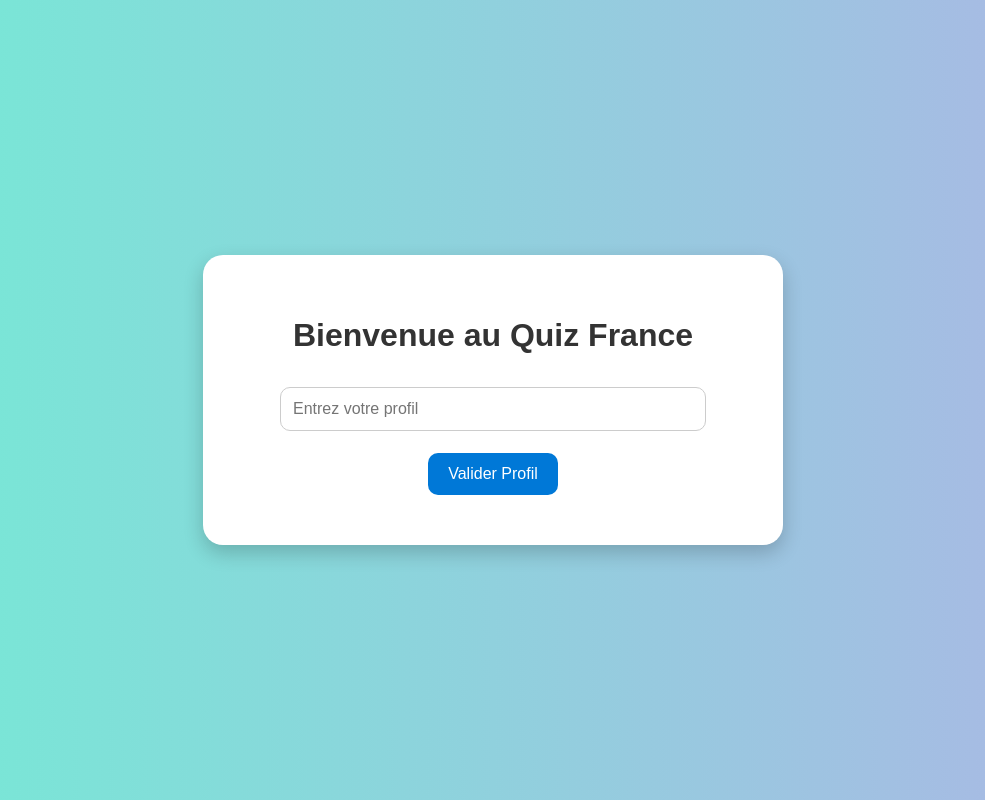
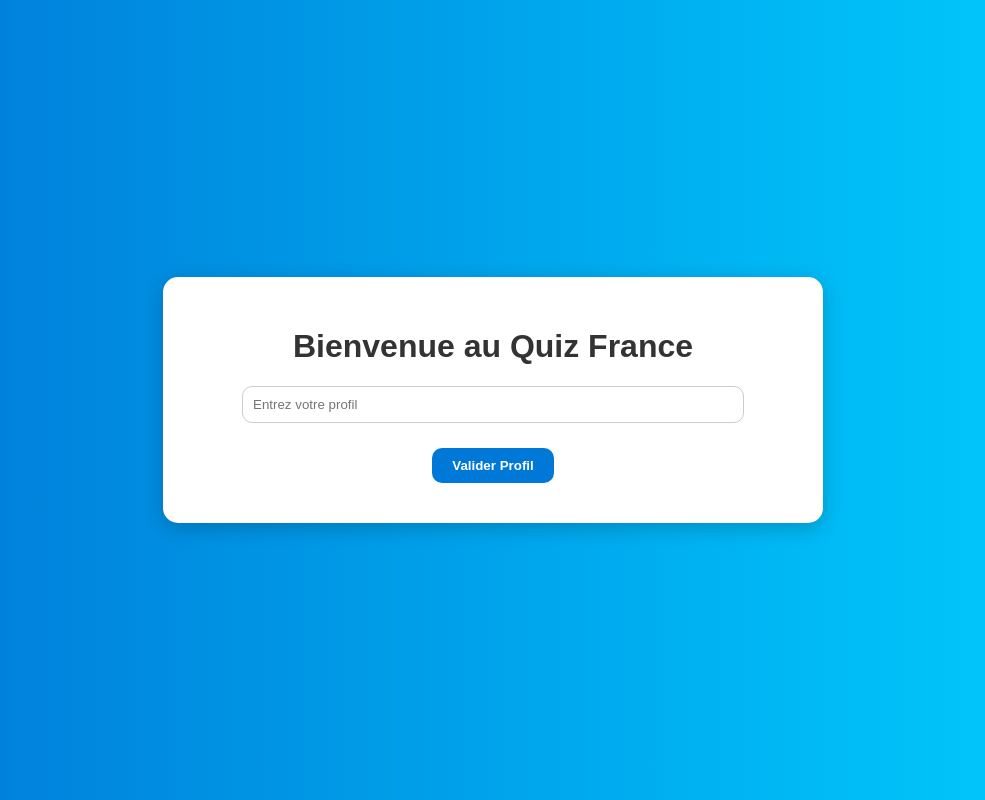
Before and after one commit to basile28/quiz-france, a plain HTML site: page index.html in a window 1280 px wide. Shown: the whole page, without its empty margins (147-1132 px from the left). Drawn offline with Linux system fonts and the light colour scheme.

Commit message:
style.css

```diff
--- a/style.css
+++ b/style.css
@@ -1,48 +1,47 @@
 body {
     font-family: 'Arial', sans-serif;
-    background: linear-gradient(to right, #74ebd5, #ACB6E5);
+    background: linear-gradient(to right, #0078D7, #00CFFF);
     color: #333;
-    margin: 0;
-    padding: 0;
     display: flex;
     justify-content: center;
     align-items: center;
-    min-height: 100vh;
+    height: 100vh;
+    margin: 0;
 }
 
 .container {
-    background: white;
-    padding: 40px;
-    border-radius: 20px;
-    box-shadow: 0 8px 20px rgba(0,0,0,0.2);
+    background: #fff;
+    padding: 30px;
+    border-radius: 15px;
+    box-shadow: 0 5px 20px rgba(0,0,0,0.2);
+    width: 90%;
+    max-width: 600px;
     text-align: center;
-    width: 90%;
-    max-width: 500px;
-}
-
-.hidden { display: none; }
-
-input[type=text] {
-    width: 80%;
-    padding: 12px;
-    margin: 12px 0;
-    border-radius: 10px;
-    border: 1px solid #ccc;
-    font-size: 16px;
 }
 
 button {
-    padding: 12px 20px;
     margin: 10px;
+    padding: 10px 20px;
+    border-radius: 10px;
     border: none;
-    border-radius: 10px;
-    background-color: #0078D7;
+    cursor: pointer;
+    font-weight: bold;
+    background: #0078D7;
     color: white;
-    font-size: 16px;
-    cursor: pointer;
     transition: 0.3s;
 }
 
 button:hover {
-    background-color: #005fa3;
+    background: #005ea3;
 }
+
+input[type="text"] {
+    width: 80%;
+    padding: 10px;
+    border-radius: 10px;
+    border: 1px solid #ccc;
+    margin-bottom: 15px;
+}
+.hidden {
+    display: none;
+}
```
